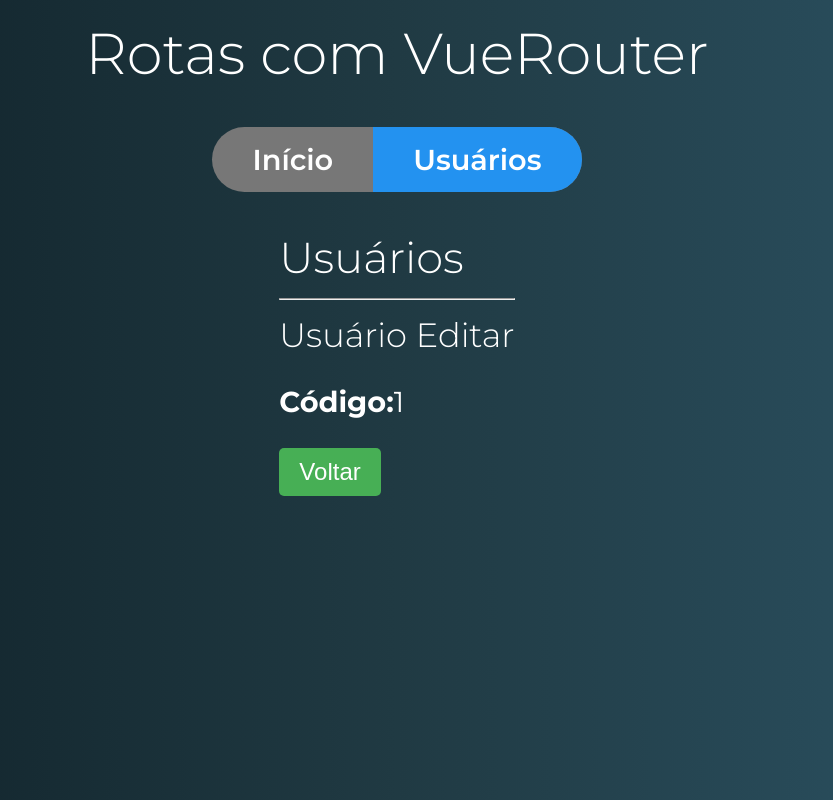
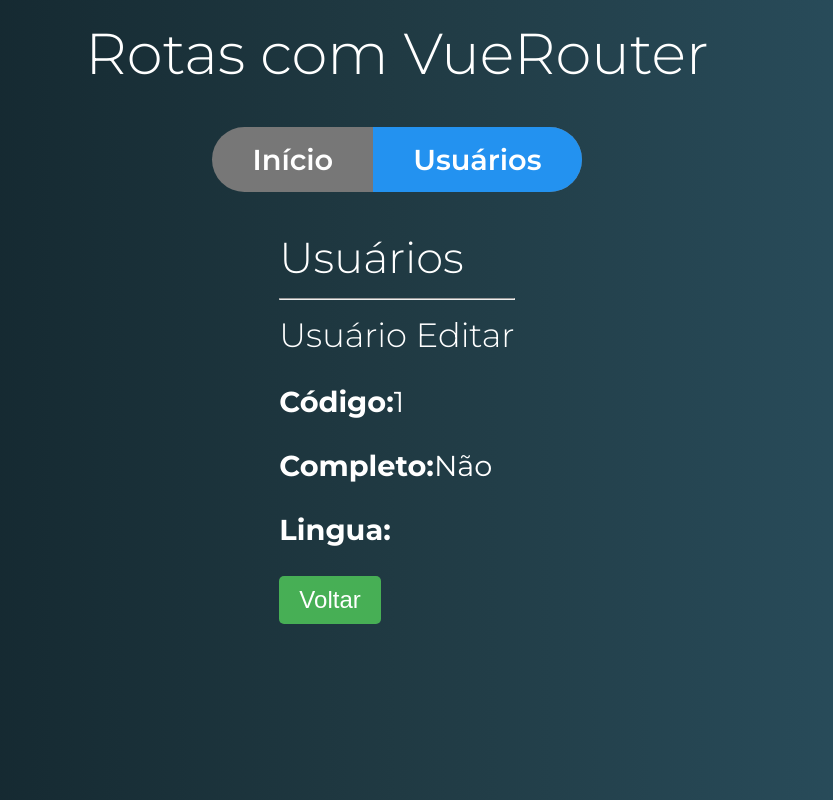
Before and after one commit to JFmaia/curso_vue, a Vue app in the folder vue-router/rotas-exercicios/: page /usuario/1/editar in a window 1280 px wide. Shown: the whole page, without its empty margins (243-1076 px from the left). Built offline with nearby package versions, Linux system fonts and the light colour scheme.

Commit message:
feat: Passando conteudo pela query e pegando em outro componente.

```diff
--- a/vue-router/rotas-exercicios/src/components/usuario/UsuarioDetalhe.vue
+++ b/vue-router/rotas-exercicios/src/components/usuario/UsuarioDetalhe.vue
@@ -4,7 +4,11 @@
         <p><strong>Código:</strong>{{ id }}</p>
 
         <!--:to="`/usuario/${id}/editar`"-->
-        <router-link tag="button" primario :to="{name: 'editarUsuario', params:{id}}">
+        <router-link
+            tag="button"
+            primario
+            :to="{name: 'editarUsuario', params:{id}, query:{completo:true, lingua:'pt'}}"
+         >
             Editar
         </router-link>
     </div>
--- a/vue-router/rotas-exercicios/src/components/usuario/UsuarioEditar.vue
+++ b/vue-router/rotas-exercicios/src/components/usuario/UsuarioEditar.vue
@@ -2,6 +2,8 @@
     <div class="usuario-editar">
         <h3>Usuário Editar</h3>
         <p><strong>Código:</strong>{{ id }}</p>
+        <p><strong>Completo:</strong>{{ $route.query.completo ? 'Sim' : 'Não' }}</p>
+        <p><strong>Lingua:</strong>{{ $route.query.lingua}}</p>
     </div>
 </template>
 <script>
```
